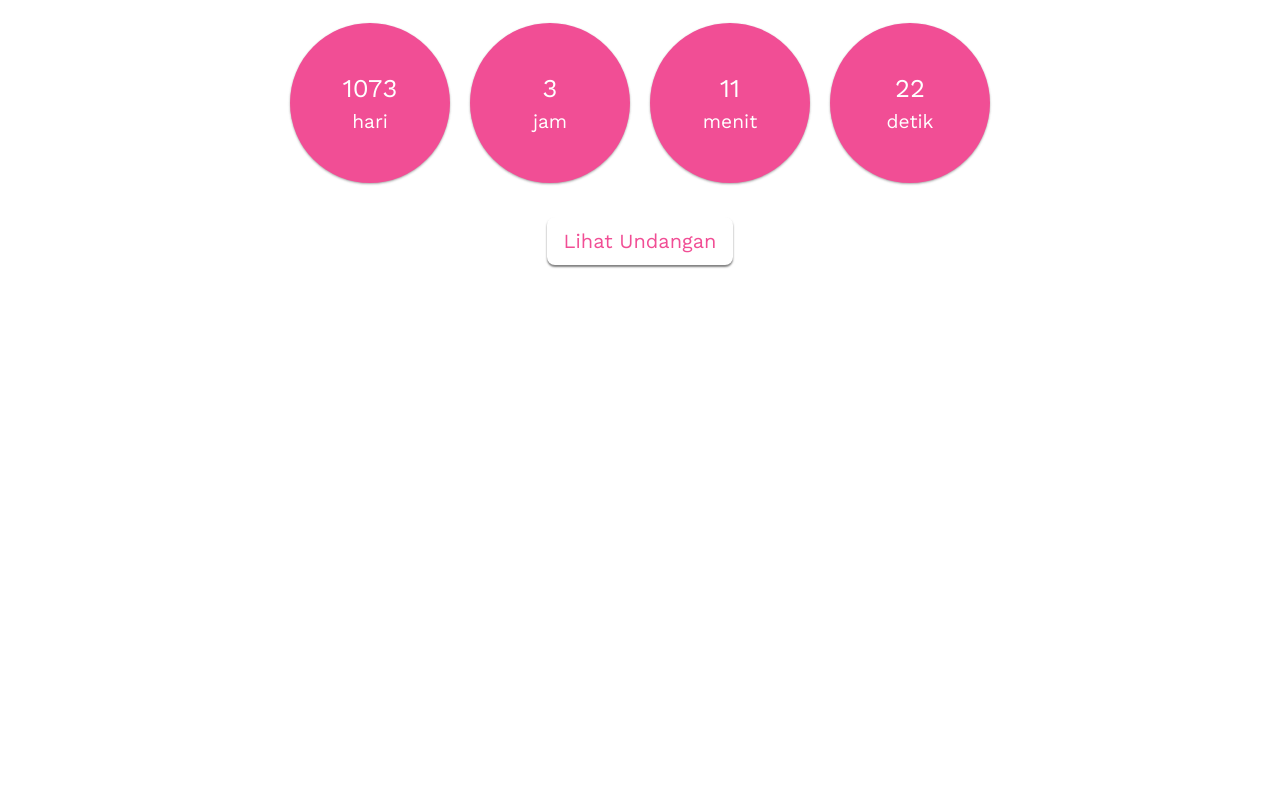
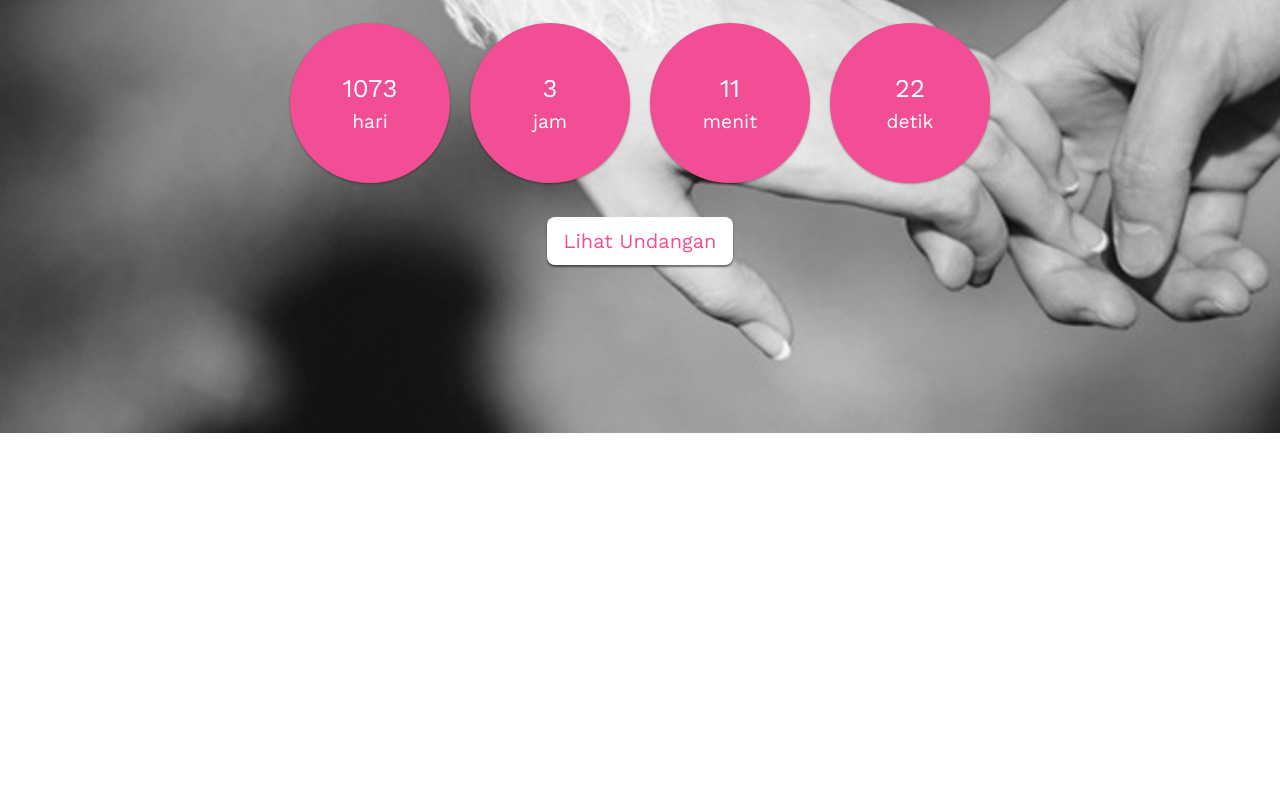
Before and after one commit to alsan1703/wedding, a plain HTML site: page index.html in a window 1280 px wide. Shown: the part 367-1178 px from the top of the page. Drawn offline with nearby package versions, Linux system fonts and the light colour scheme.

Commit message:
Update style.css

```diff
--- a/style.css
+++ b/style.css
@@ -17,7 +17,7 @@ top: 0;
 left: 0;
 width: 100%;
 height: 100%;
-background-image: url(img/bg-wed.jpg);
+background-image: url(bg-wed.jpg);
 z-index: -1;
 filter: grayscale();
 }
```
